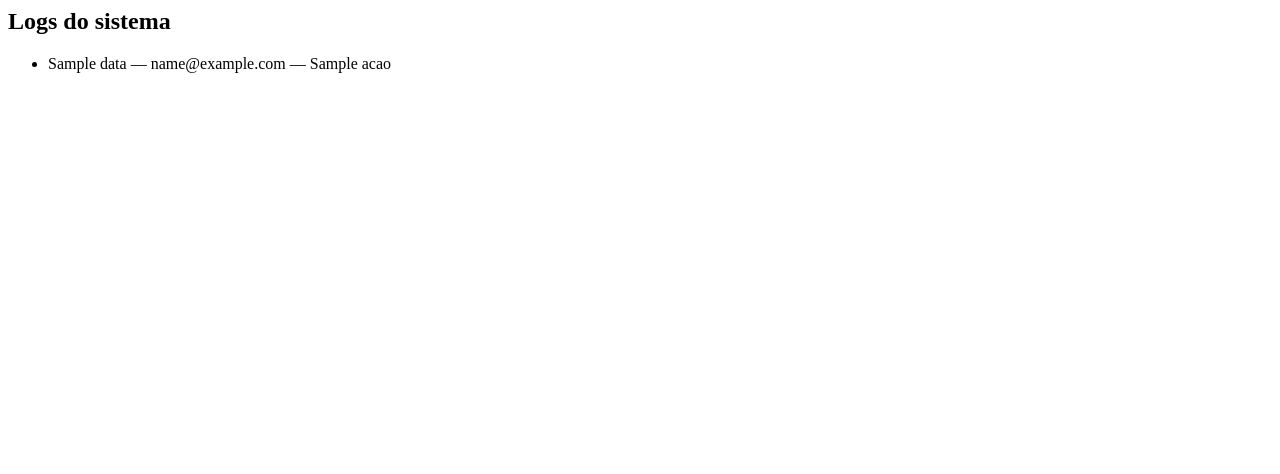
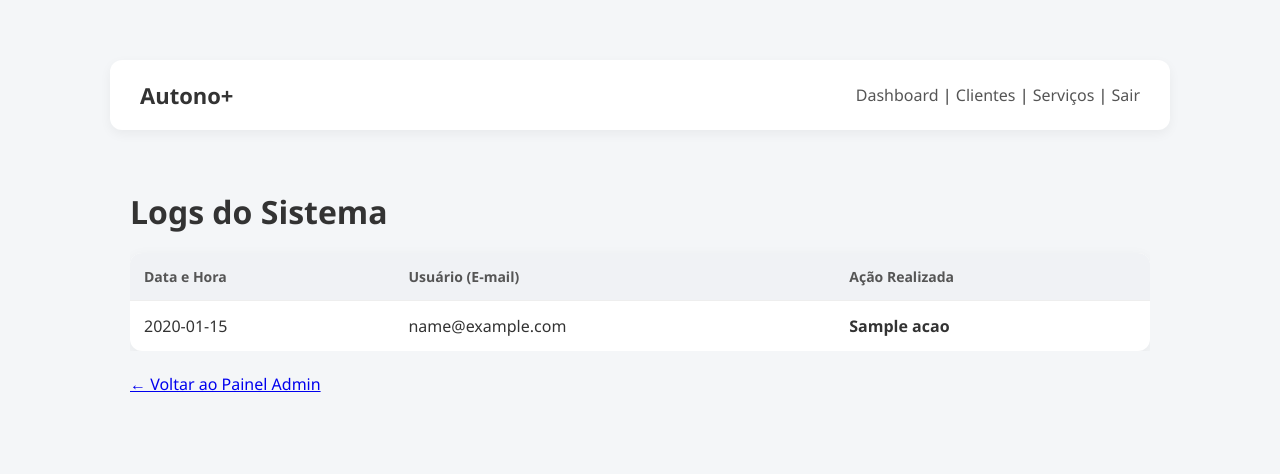
Before and after one commit to euefrai/autono-plus, a Flask app: page /admin/logs in a window 1280 px wide. Shown: the top 474 px of the page. Run offline with Flask 3, Linux system fonts and the light colour scheme; a user stored in the database is signed in; a database or web service that is not in the repository returns one stand-in record (values such as "Sample title"); some libraries are stand-ins or nearby versions.

Commit message:
Update logs.html

```diff
--- a/templates/admin/logs.html
+++ b/templates/admin/logs.html
@@ -1,7 +1,34 @@
-<h2>Logs do sistema</h2>
+{% extends "base.html" %}
+{% block title %}Logs do Sistema | Autono+{% endblock %}
 
-<ul>
-{% for l in logs %}
-  <li>{{ l.data }} — {{ l.email }} — {{ l.acao }}</li>
-{% endfor %}
-</ul>
+{% block content %}
+<div class="container">
+    <h2>Logs do Sistema</h2>
+
+    <div class="table-wrapper">
+        <table>
+            <thead>
+                <tr>
+                    <th>Data e Hora</th>
+                    <th>Usuário (E-mail)</th>
+                    <th>Ação Realizada</th>
+                </tr>
+            </thead>
+            <tbody>
+                {% for l in logs %}
+                <tr>
+                    <td>{{ l[1].strftime('%d/%m/%Y %H:%M') if l[1] else '---' }}</td>
+                    <td>{{ l[2] if l[2] else 'Sistema' }}</td>
+                    <td><strong>{{ l[0] }}</strong></td>
+                </tr>
+                {% endfor %}
+            </tbody>
+        </table>
+    </div>
+
+    <div class="actions">
+        <br>
+        <a href="{{ url_for('admin.admin_dashboard') }}" class="btn-back">← Voltar ao Painel Admin</a>
+    </div>
+</div>
+{% endblock %}
```
